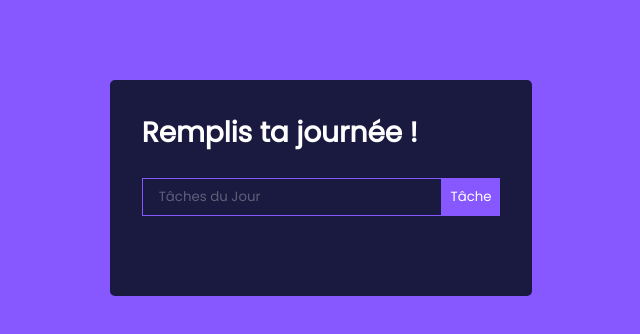
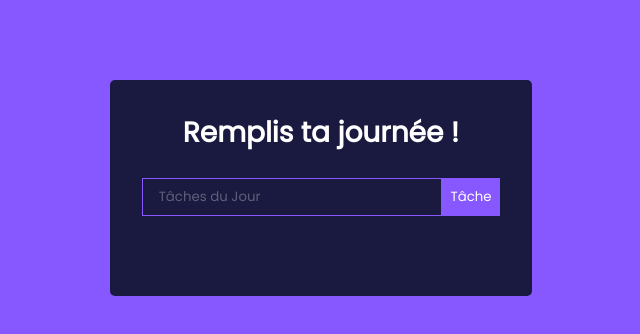
Before and after one commit to Yankhoba92/todoListReact, a React (Vite) app: page / in a window 1280 px wide. Shown: the top 334 px of the page, without its empty margins (319-959 px from the left). Built offline with nearby package versions, Linux system fonts and the light colour scheme.

Commit message:
💄 center h1

```diff
--- a/src/App.css
+++ b/src/App.css
@@ -14,7 +14,7 @@ body {
   align-items: center;
 }
 
-.App {
+h1 {
   text-align: center;
 }
 
```
